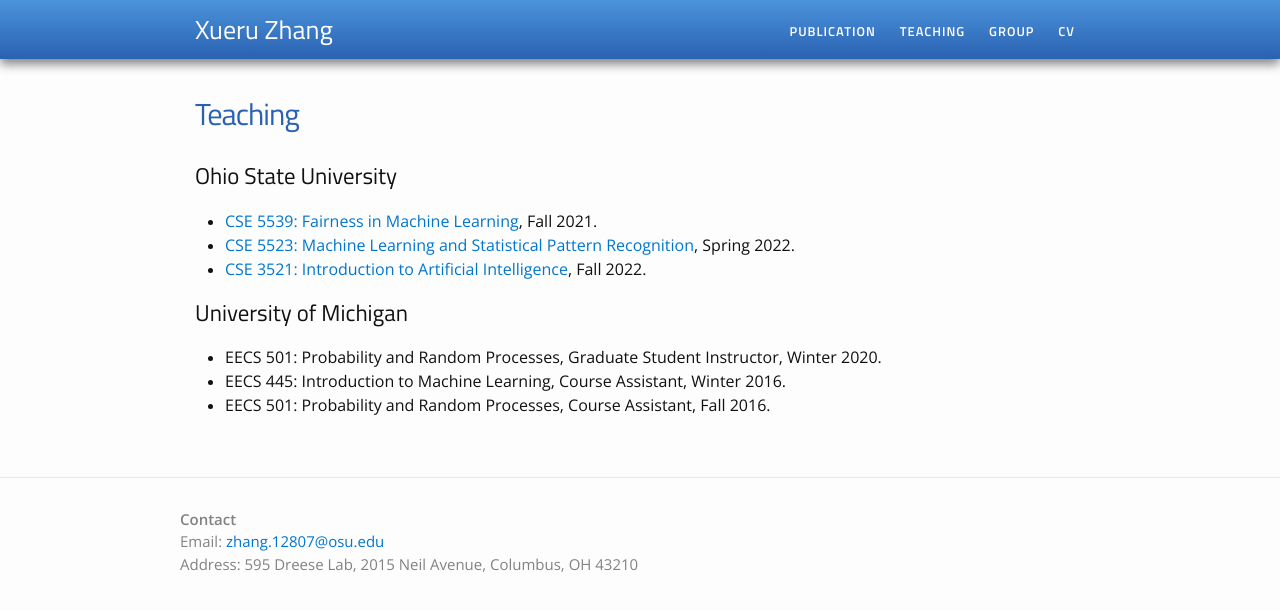
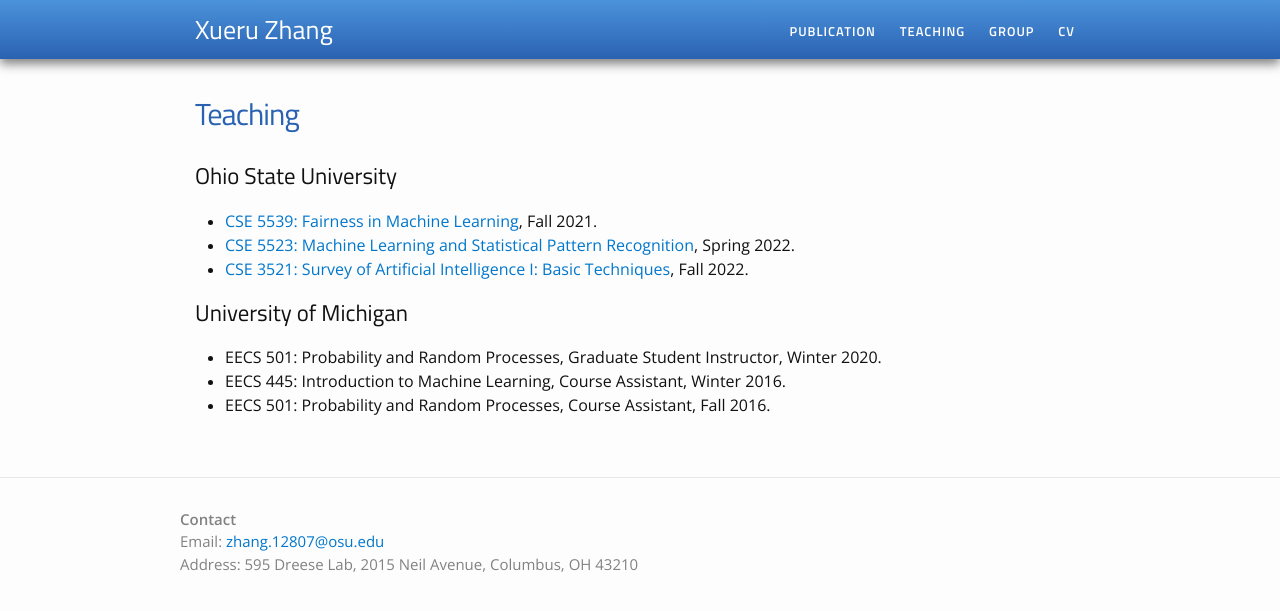
Before and after one commit to xueruzhang/xueruzhang.github.io, a Jekyll site: the page built from teaching.md, in a window 1280 px wide. Shown: the top 611 px of the page. Built offline with Jekyll 4.4.1, drawn with Linux system fonts in a browser that asks for light colours.

Commit message:
update in july

```diff
--- a/teaching.md
+++ b/teaching.md
@@ -11,7 +11,7 @@
     <ul>
         <li><font size="3"> <a href = "https://sites.google.com/view/osu-cse5539-fml">CSE 5539: Fairness in Machine Learning</a>, Fall 2021.</font></li>
  <li><font size="3"> <a href = "https://sites.google.com/view/osu-cse5523-spring22/home">CSE 5523: Machine Learning and Statistical Pattern Recognition</a>, Spring 2022.</font></li>
- <li><font size="3"> <a href = " ">CSE 3521: Introduction to Artificial Intelligence</a>, Fall 2022.</font></li>
+ <li><font size="3"> <a href = " ">CSE 3521: Survey of Artificial Intelligence I: Basic Techniques</a>, Fall 2022.</font></li>
         </ul>
     <h2>University of Michigan</h2>
     <ul>
```
